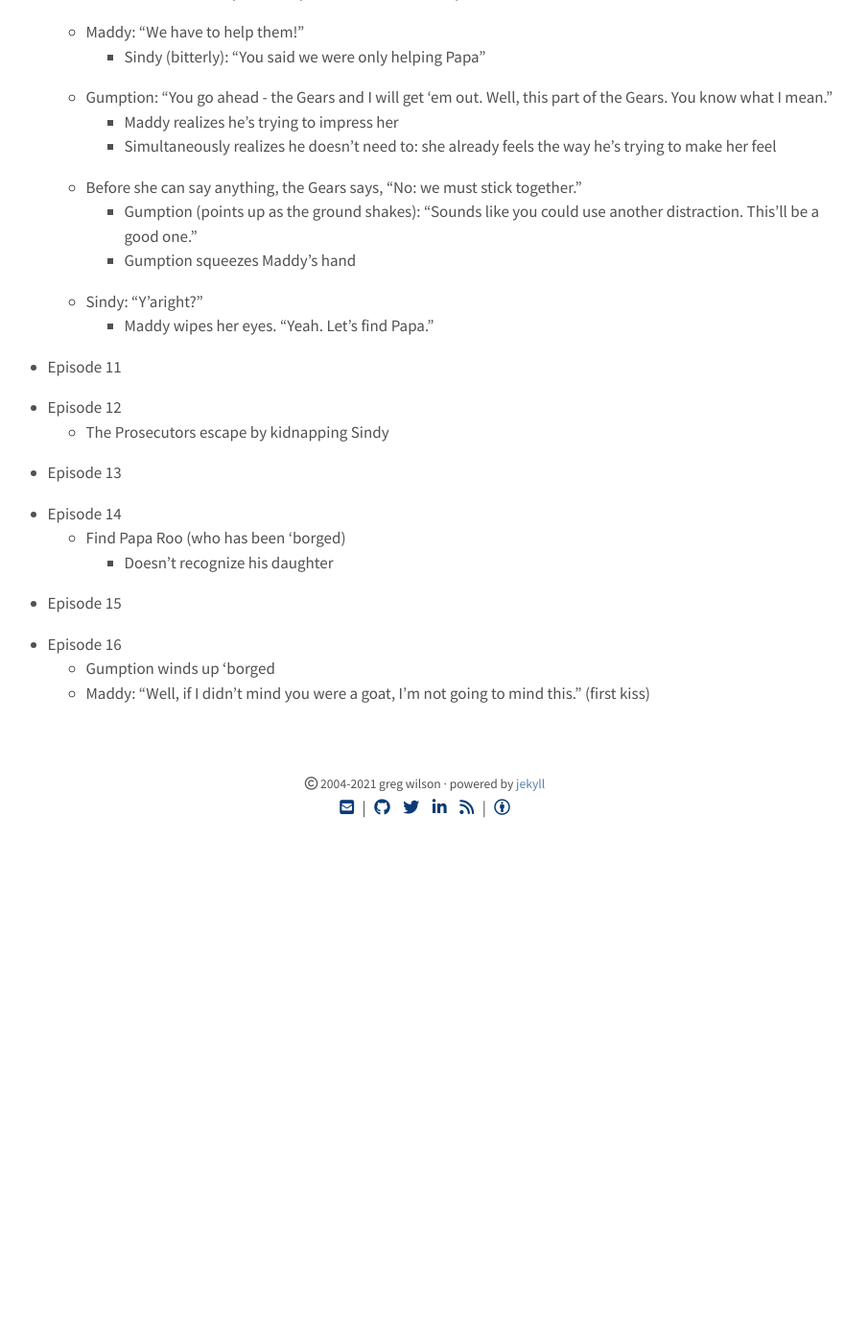
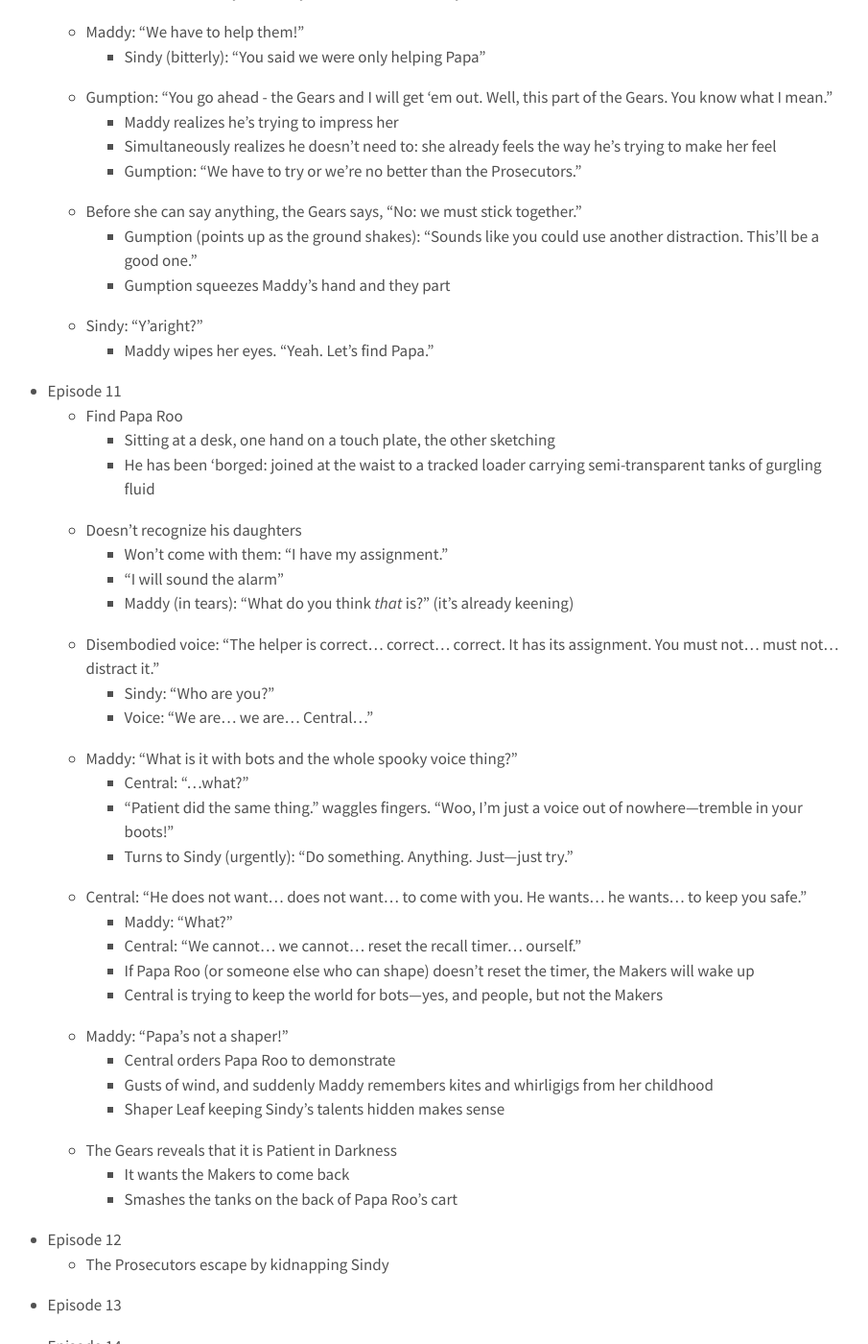
Before and after one commit to gvwilson/sensibleadventures, a Jekyll site: the page built from maddy-roo/in-heck-outline.md, in a window 1280 px wide and 1400 px high, scrolled down 9265 px. Shown: the whole window at 96% size, without its empty margins (197-1102 px from the left). Built offline with Jekyll 4.4.1, drawn with Linux system fonts in a browser that asks for light colours; nearby versions of some CDN libraries; before the commit the page ends 10153 px from its top, so only the background shows below that.

Commit message:
Outlining another chapter

```diff
--- a/maddy-roo/in-heck-outline.md
+++ b/maddy-roo/in-heck-outline.md
@@ -317,13 +317,40 @@
   - Gumption: "You go ahead - the Gears and I will get 'em out. Well, this part of the Gears. You know what I mean."
     - Maddy realizes he's trying to impress her
     - Simultaneously realizes he doesn't need to: she already feels the way he's trying to make her feel
+    - Gumption: "We have to try or we're no better than the Prosecutors."
   - Before she can say anything, the Gears says, "No: we must stick together."
     - Gumption (points up as the ground shakes): "Sounds like you could use another distraction. This'll be a good one."
-    - Gumption squeezes Maddy's hand
+    - Gumption squeezes Maddy's hand and they part
   - Sindy: "Y'aright?"
     - Maddy wipes her eyes. "Yeah. Let's find Papa."
 
 - Episode 11
+  - Find Papa Roo
+    - Sitting at a desk, one hand on a touch plate, the other sketching
+    - He has been 'borged: joined at the waist to a tracked loader carrying semi-transparent tanks of gurgling fluid
+  - Doesn't recognize his daughters
+    - Won't come with them: "I have my assignment."
+    - "I will sound the alarm"
+    - Maddy (in tears): "What do you think *that* is?" (it's already keening)
+  - Disembodied voice: "The helper is correct... correct... correct. It has its assignment. You must not... must not... distract it."
+    - Sindy: "Who are you?"
+    - Voice: "We are... we are... Central..."
+  - Maddy: "What is it with bots and the whole spooky voice thing?"
+    - Central: "...what?"
+    - "Patient did the same thing." waggles fingers. "Woo, I'm just a voice out of nowhere---tremble in your boots!"
+    - Turns to Sindy (urgently): "Do something. Anything. Just---just try."
+  - Central: "He does not want... does not want... to come with you. He wants... he wants... to keep you safe."
+    - Maddy: "What?"
+    - Central: "We cannot... we cannot... reset the recall timer... ourself."
+    - If Papa Roo (or someone else who can shape) doesn't reset the timer, the Makers will wake up
+    - Central is trying to keep the world for bots---yes, and people, but not the Makers
+  - Maddy: "Papa's not a shaper!"
+    - Central orders Papa Roo to demonstrate
+    - Gusts of wind, and suddenly Maddy remembers kites and whirligigs from her childhood
+    - Shaper Leaf keeping Sindy's talents hidden makes sense
+  - The Gears reveals that it is Patient in Darkness
+    - It wants the Makers to come back
+    - Smashes the tanks on the back of Papa Roo's cart
 
 - Episode 12
   - The Prosecutors escape by kidnapping Sindy
@@ -331,8 +358,6 @@
 - Episode 13
 
 - Episode 14
-  - Find Papa Roo (who has been 'borged)
-    - Doesn't recognize his daughter
 
 - Episode 15
 
```
